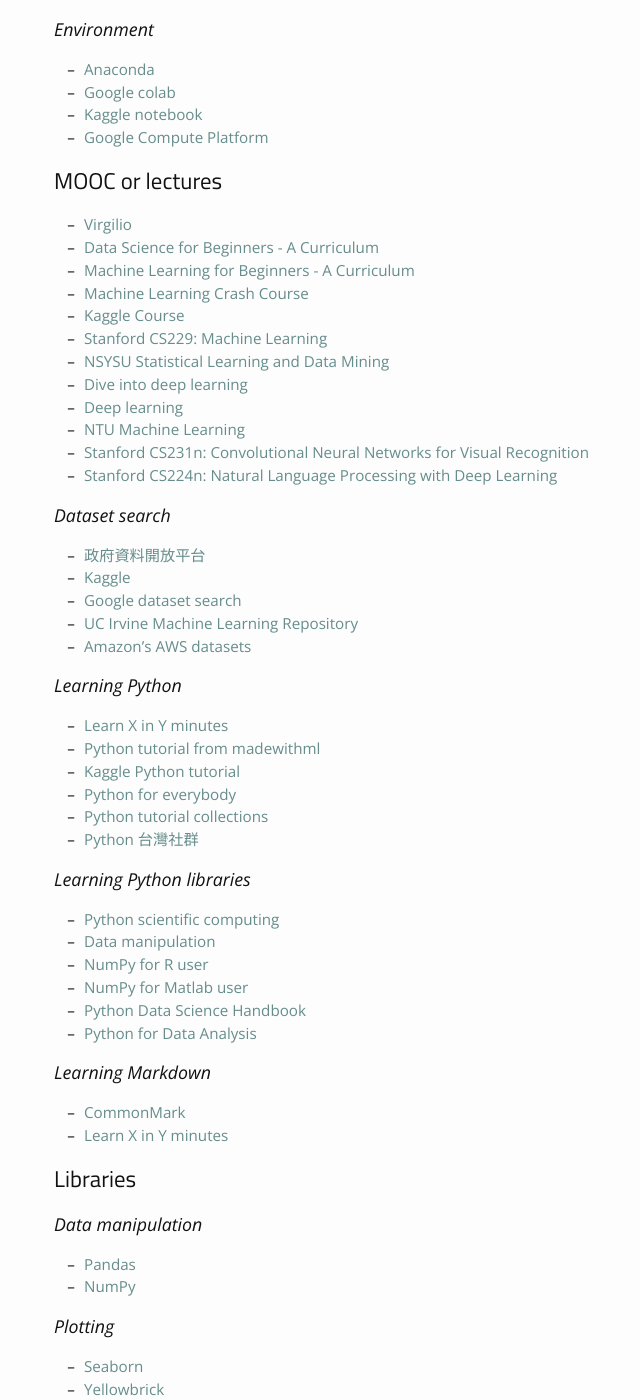
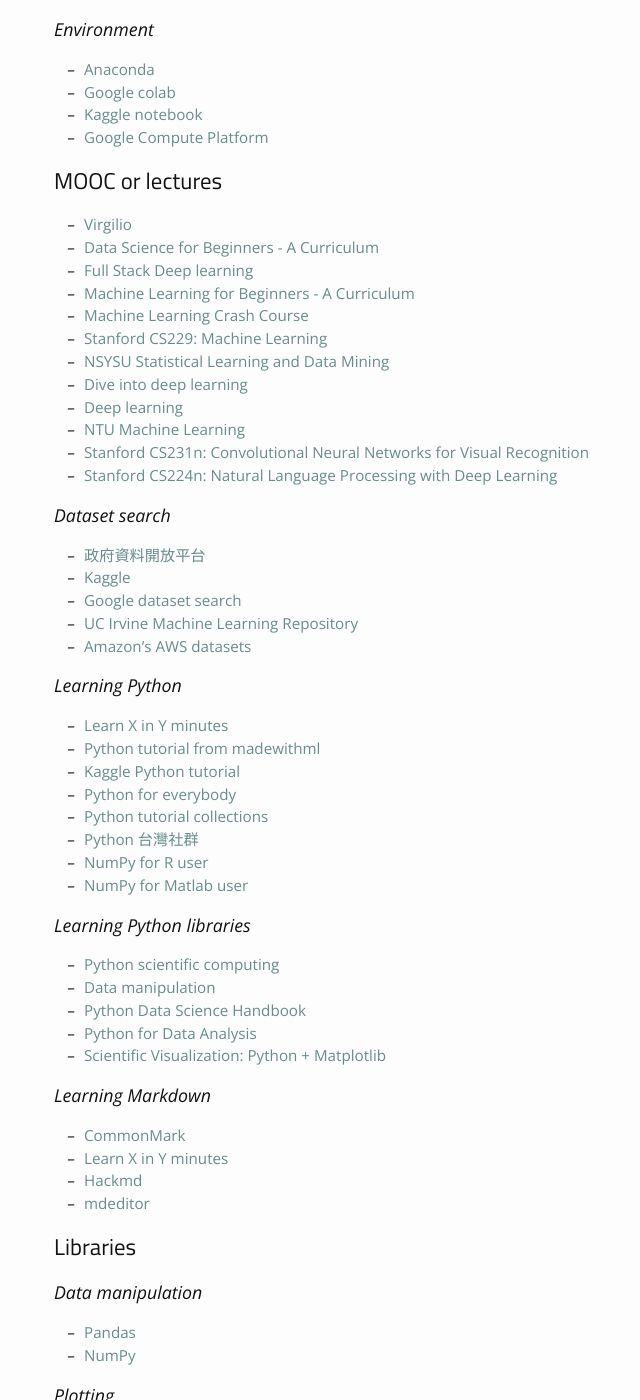
Before and after one commit to phonchi/nsysu-math608-2022, a Jekyll site: the page built from materials.md, in a window 1280 px wide and 1400 px high, scrolled down 595 px. Shown: the whole window, without its empty margins (141-781 px from the left). Built offline with Jekyll 4.4.1, drawn with Linux system fonts in a browser that asks for light colours; nearby versions of some CDN libraries.

Commit message:
Update materials.md

```diff
--- a/materials.md
+++ b/materials.md
@@ -32,9 +32,9 @@ permalink: /materials/
 ## MOOC or lectures
 * [Virgilio](https://virgili0.github.io/Virgilio/#table-of-contents)
 * [Data Science for Beginners - A Curriculum](https://github.com/microsoft/Data-Science-For-Beginners)
+* [Full Stack Deep learning](https://fullstackdeeplearning.com/spring2021/)
 * [Machine Learning for Beginners - A Curriculum](https://github.com/microsoft/ML-For-Beginners)
 * [Machine Learning Crash Course](https://developers.google.com/machine-learning/crash-course)
-* [Kaggle Course](https://firefortysix.com/2022/01/12/another-thirty-days-of-machine-learning-with-kaggle-part-1/amp/)
 * [Stanford CS229: Machine Learning](https://www.youtube.com/watch?v=jGwO_UgTS7I&list=PLoROMvodv4rMiGQp3WXShtMGgzqpfVfbU)
 * [NSYSU Statistical Learning and Data Mining](https://phonchi.github.io/nsysu-math524/)
 * [Dive into deep learning](https://d2l.ai/)
@@ -58,18 +58,21 @@ permalink: /materials/
 * [Python for everybody](https://www.py4e.com/)
 * [Python tutorial collections](https://e2eml.school/python_resources.html)
 * [Python 台灣社群](http://python.org.tw/Python/%E7%AC%AC%E4%B8%80%E6%AC%A1%E7%94%A8%E5%B0%B1%E4%B8%8A%E6%89%8B)
+* [NumPy for R user](http://mathesaurus.sourceforge.net/r-numpy.html)
+* [NumPy for Matlab user](https://numpy.org/doc/stable/user/numpy-for-matlab-users.html)
 
 ### Learning Python libraries
 * [Python scientific computing](https://scipy-lectures.org/)
 * [Data manipulation](https://www.mit.edu/~amidi/teaching/data-science-tools/)
-* [NumPy for R user](http://mathesaurus.sourceforge.net/r-numpy.html)
-* [NumPy for Matlab user](https://numpy.org/doc/stable/user/numpy-for-matlab-users.html)
 * [Python Data Science Handbook](https://github.com/jakevdp/PythonDataScienceHandbook)
 * [Python for Data Analysis](https://github.com/wesm/pydata-book)
+* [Scientific Visualization: Python + Matplotlib](https://github.com/rougier/scientific-visualization-book)
 
 ### Learning Markdown
 * [CommonMark](https://commonmark.org/)
 * [Learn X in Y minutes](https://learnxinyminutes.com/docs/markdown/)
+* [Hackmd](https://hackmd.io/features-tw?both)
+* [mdeditor](https://www.mdeditor.tw/)
 
 ## Libraries
 
```
Also changed, not shown: other parts of materials.md (+1 -0 lines).
